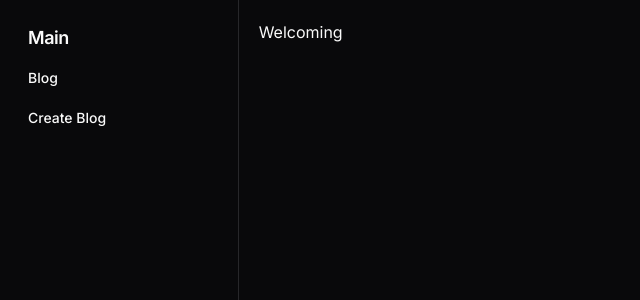
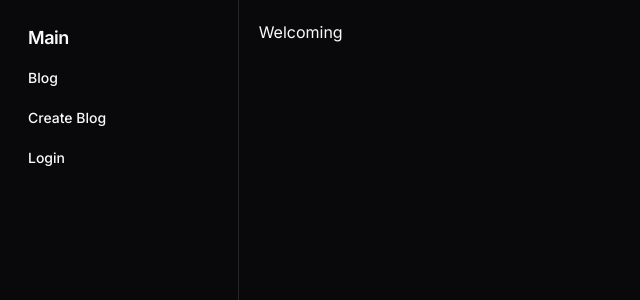
Before and after one commit to buildog-dev/buildog, a Next.js app: page / in a window 1280 px wide. Shown: the top 300 px of the page, without its empty margins (0-640 px from the left). Built offline with nearby package versions, Linux system fonts and the light colour scheme.

Commit message:
Add login router button to sidebar

```diff
--- a/src/components/sidebar.tsx
+++ b/src/components/sidebar.tsx
@@ -15,6 +15,12 @@ export function Sidebar({ className }: { className?: string }) {
           icon: "",
           route: "/create-blog/",
           key: "main-create-blog",
+        },
+        {
+          name: "Login",
+          icon: "",
+          route: "/login/",
+          key: "main-login",
         },
       ],
     },
```
